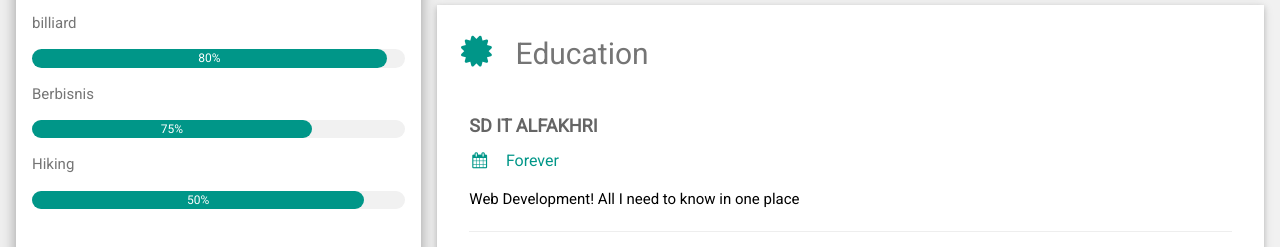
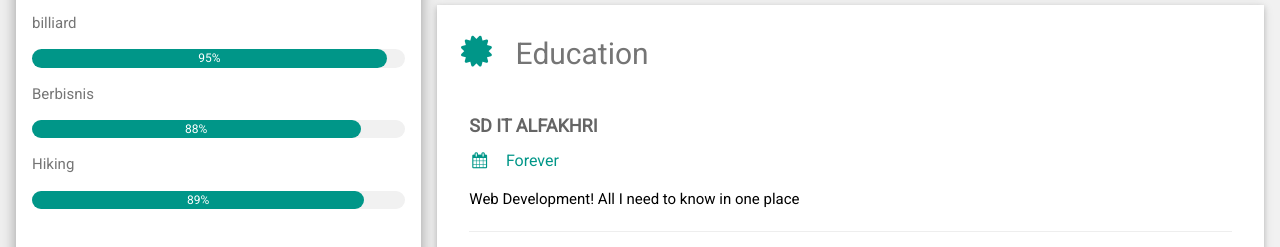
Before and after one commit to rendy1278/website, a plain HTML site: page index.html in a window 1280 px wide. Shown: the part 615-862 px from the top of the page. Drawn offline with nearby package versions, Linux system fonts and the light colour scheme.

Commit message:
Update index.html

```diff
--- a/index.html
+++ b/index.html
@@ -44,16 +44,16 @@ html,body,h1,h2,h3,h4,h5,h6 {font-family: "Roboto", sans-serif}
           <p>billiard</p>
           <div class="w3-light-grey w3-round-xlarge w3-small">
             <div class="w3-container w3-center w3-round-xlarge w3-teal" style="width:95%">
-              <div class="w3-center w3-text-white">80%</div>
+              <div class="w3-center w3-text-white">95%</div>
             </div>
           </div>
           <p>Berbisnis</p>
           <div class="w3-light-grey w3-round-xlarge w3-small">
-            <div class="w3-container w3-center w3-round-xlarge w3-teal" style="width:75%">75%</div>
+            <div class="w3-container w3-center w3-round-xlarge w3-teal" style="width:88%">88%</div>
           </div>
           <p>Hiking</p>
           <div class="w3-light-grey w3-round-xlarge w3-small">
-            <div class="w3-container w3-center w3-round-xlarge w3-teal" style="width:89%">50%</div>
+            <div class="w3-container w3-center w3-round-xlarge w3-teal" style="width:89%">89%</div>
           </div>
           <br>
 
```
